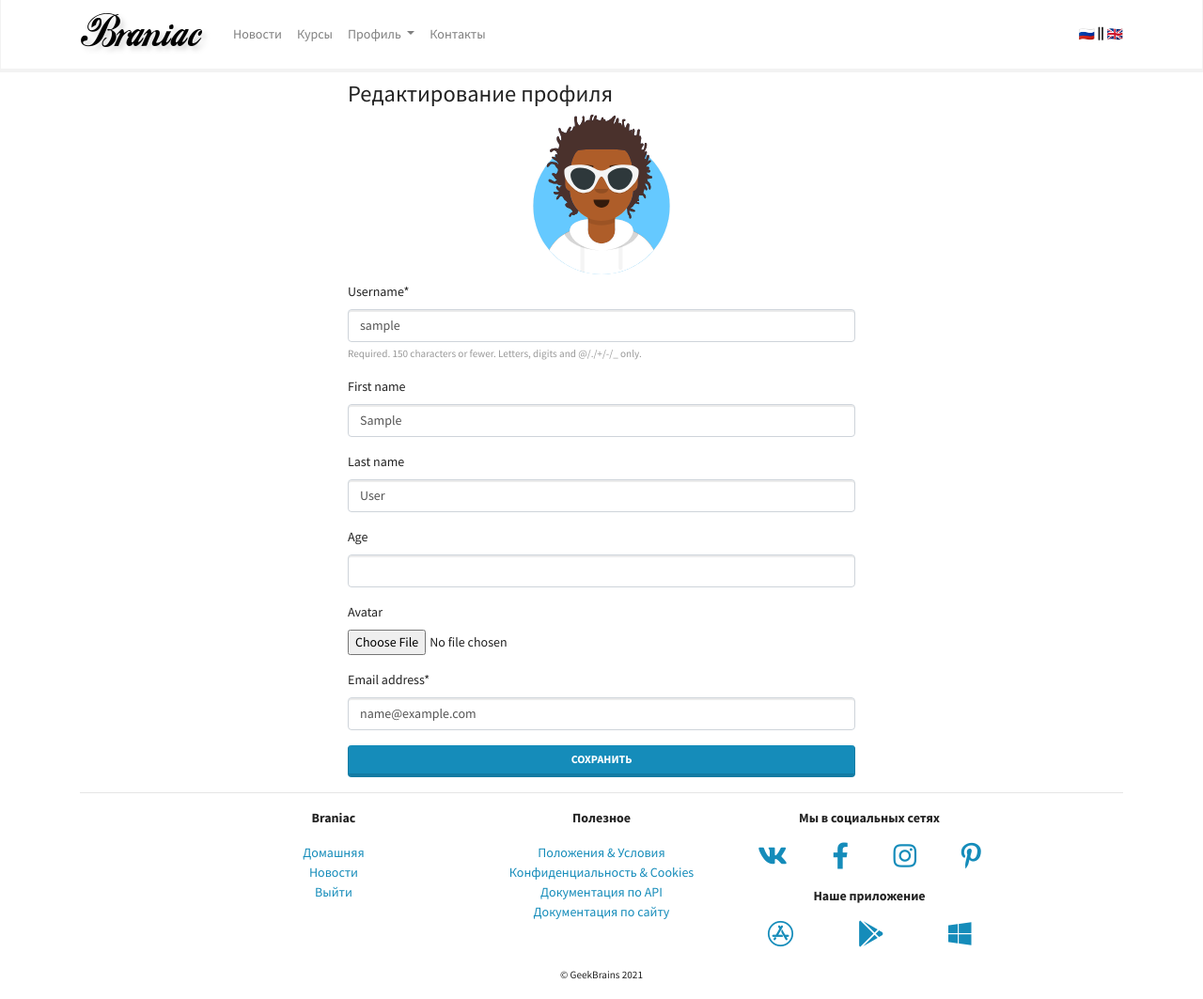
After one commit to VK-Vitaliy/BraniacLMS, a Django app: page /authapp/profile_edit/ in a window 1280 px wide. The commit adds this page. Shown: the whole page at 94% size. Run offline with Django 3.2, Linux system fonts and the light colour scheme; the visitor is signed in with stand-in values (Sample User, id 1); some libraries are stand-ins or nearby versions.

Commit message:
edit profile

```diff
--- a/authapp/templates/registration/login.html
+++ b/authapp/templates/registration/login.html
@@ -60,7 +60,7 @@
         <p>
           <div class="btn-group btn-block" role="group">
             <a class="btn btn-primary" href="#" role="button"><i class="fab fa-vk"></i></a>
-            <a class="btn btn-primary" href="{% url 'social:begin' 'github' %}" role="button"><i
+            <a class="btn btn-primary" href="#" role="button"><i
               class="fab fa-github"></i></a>
             <a class="btn btn-primary" href="#" role="button"><i class="fab fa-facebook"></i></a>
           </div>
--- /dev/null
+++ b/authapp/templates/registration/profile_edit.html
@@ -0,0 +1,74 @@
+{% extends 'base.html' %}
+
+{% block content %}
+  <div class="row justify-content-center my-2">
+    <div class="col-lg-6">
+      <h3>Редактирование профиля</h3>
+
+      <div class="row justify-content-center">
+        <div class="col-sm-7 col-md-5 col-lg-4">
+          {% if user.avatar %}
+            <img src="{{ user.avatar.url }}" alt="" width="100%">
+          {% else %}
+            <img src="{{ MEDIA_URL }}avatar_default.svg" alt="" width="100%">
+          {% endif %}
+        </div>
+      </div>
+
+      <form method="post" class="mt-2" enctype="multipart/form-data">
+        {% csrf_token %}
+        <div id="div_id_username" class="form-group"> <label for="id_username"
+          class=" requiredField">
+          Username<span class="asteriskField">*</span> </label>
+          <div class=""> <input type="text" name="username" maxlength="150"
+            class="textinput textInput form-control" required id="id_username"
+            value="{{ user.username }}"> <small id="hint_id_username"
+              class="form-text text-muted">Required. 150 characters or fewer.
+              Letters, digits and @/./+/-/_ only.</small> </div>
+        </div>
+        <div id="div_id_first_name" class="form-group"> <label for="id_first_name"
+          class="">
+          First name
+        </label>
+          <div class=""> <input type="text" name="first_name" maxlength="150"
+            class="textinput textInput form-control" id="id_first_name"
+            value="{{ user.first_name }}"> </div>
+        </div>
+        <div id="div_id_last_name" class="form-group"> <label for="id_last_name"
+          class="">
+          Last name
+        </label>
+          <div class=""> <input type="text" name="last_name" maxlength="150"
+            class="textinput textInput form-control" id="id_last_name"
+            value="{{ user.last_name }}"> </div>
+        </div>
+        <div id="div_id_age" class="form-group"> <label for="id_age" class="">
+          Age
+        </label>
+          <div class=""> <input type="number" name="age" min="0"
+            class="numberinput form-control" id="id_age" value="{{ user.age }}">
+          </div>
+        </div>
+        <div id="div_id_avatar" class="form-group"> <label for="id_avatar"
+          class="">
+          Avatar
+        </label>
+          <div class=""> <input type="file" name="avatar" accept="image/*"
+            class="clearablefileinput form-control-file" id="id_avatar"> </div>
+        </div>
+        <div id="div_id_email" class="form-group"> <label for="id_email"
+          class=" requiredField">
+          Email address<span class="asteriskField">*</span> </label>
+          <div class=""> <input type="text" name="email" maxlength="256"
+            class="textinput textInput form-control" required="" id="id_email"
+            value="{{ user.email }}">
+          </div>
+        </div>
+
+        <button type=" submit"
+          class="btn btn-primary btn-block">Сохранить</button>
+      </form>
+    </div>
+  </div>
+
+{% endblock content %}
--- /dev/null
+++ b/authapp/urls.py
@@ -0,0 +1,13 @@
+from django.urls import path
+
+from authapp import views
+from authapp.apps import AuthappConfig
+
+app_name = AuthappConfig.name
+
+urlpatterns = [
+    path("login/", views.CustomLoginView.as_view(), name="login"),
+    path("logout/", views.CustomLogoutView.as_view(), name="logout"),
+    path("register/", views.RegisterView.as_view(), name="register"),
+    path("profile_edit/", views.ProfileEditView.as_view(), name="profile_edit"),
+]
--- a/config/urls.py
+++ b/config/urls.py
@@ -8,6 +8,7 @@ urlpatterns = [
     path("admin/", admin.site.urls),
     path("", RedirectView.as_view(url="mainapp/")),
     path("mainapp/", include("mainapp.urls", namespace="mainapp")),
+    path("authapp/", include("authapp.urls", namespace="authapp")),
 ]
 
 if settings.DEBUG:
--- a/mainapp/urls.py
+++ b/mainapp/urls.py
@@ -17,5 +17,4 @@ urlpatterns = [
     ),
     path("contacts/", views.ContactsPageView.as_view(), name="contacts"),
     path("doc_site/", views.DocSitePageView.as_view(), name="doc_site"),
-    path("login/", views.LoginPageView.as_view(), name="login"),
 ]
--- a/mainapp/views.py
+++ b/mainapp/views.py
@@ -54,7 +54,3 @@ class ContactsPageView(TemplateView):
 
 class DocSitePageView(TemplateView):
     template_name = "mainapp/doc_site.html"
-
-
-class LoginPageView(TemplateView):
-    template_name = "mainapp/login.html"
--- a/templates/base.html
+++ b/templates/base.html
@@ -1,4 +1,4 @@
-% load static %}
+{% load static %}
 
 <!doctype html>
 <html lang="ru">
--- a/templates/includes/main_menu.html
+++ b/templates/includes/main_menu.html
@@ -5,39 +5,57 @@
     <a class="navbar-brand" href="{% url 'mainapp:main_page' %}">
       <img src="{% static 'img/logo.png' %}" alt="">
     </a>
-    <button class="navbar-toggler" type="button" data-toggle="collapse" data-target="#navbarSupportedContent"
-      aria-controls="navbarSupportedContent" aria-expanded="false" aria-label="Toggle navigation">
+    <button class="navbar-toggler" type="button" data-toggle="collapse"
+      data-target="#navbarSupportedContent"
+      aria-controls="navbarSupportedContent" aria-expanded="false"
+      aria-label="Toggle navigation">
       <span class="navbar-toggler-icon"></span>
     </button>
 
     <div class="collapse navbar-collapse" id="navbarSupportedContent">
       <ul class="navbar-nav mr-auto">
-        <li class="nav-item {% if request.resolver_match.view_name == 'mainapp:news' %}active{% endif %}">
+        <li
+          class="nav-item {% if request.resolver_match.view_name == 'mainapp:news' %}active{% endif %}">
           <a class="nav-link" href="{% url 'mainapp:news' %}">Новости</a>
         </li>
-        <li class="nav-item {% if request.resolver_match.view_name == 'mainapp:courses' %}active{% endif %}">
+        <li
+          class="nav-item {% if request.resolver_match.view_name == 'mainapp:courses' %}active{% endif %}">
           <a class="nav-link" href="{% url 'mainapp:courses' %}">Курсы</a>
         </li>
+        {% if user.is_authenticated %}
           <li class="nav-item dropdown">
-          <a class="nav-link dropdown-toggle" href="#" id="ddProfile" role="button" data-toggle="dropdown"
-            aria-haspopup="true" aria-expanded="false">
+            <a class="nav-link dropdown-toggle" href="#" id="ddProfile"
+              role="button" data-toggle="dropdown" aria-haspopup="true"
+              aria-expanded="false">
               Профиль
             </a>
             <div class="dropdown-menu" aria-labelledby="ddProfile">
-            <a class="dropdown-item" href="#">Редактировать профиль</a>
+              <a class="dropdown-item"
+                href="{% url 'authapp:profile_edit' %}">Редактировать
+                профиль</a>
               <a class="dropdown-item" href="#">Мои курсы</a>
               <div class="dropdown-divider"></div>
               <a class="dropdown-item" href="#">Модерация</a>
-            <a class="dropdown-item" href="#">Административный раздел</a>
+              {% if user.is_superuser %}
+                <a class="dropdown-item" href="#">Административный
+                  раздел</a>
+              {% endif %}
               <div class="dropdown-divider"></div>
-            <a class="dropdown-item" href="#">Выход</a>
+              <a class="dropdown-item" href="{% url 'authapp:logout' %}">Выход</a>
             </div>
           </li>
-        <li class="nav-item {% if request.resolver_match.view_name == 'mainapp:contacts' %}active{% endif %}">
+        {% else %}
+          <li class="nav-item">
+            <a class="nav-link" href="{% url 'authapp:login' %}">Вход</a>
+          </li>
+        {% endif %}
+        <li
+          class="nav-item {% if request.resolver_match.view_name == 'mainapp:contacts' %}active{% endif %}">
           <a class="nav-link" href="{% url 'mainapp:contacts' %}">Контакты</a>
         </li>
       </ul>
-      <span><a href="#">🇷🇺</a> <i class="fas fa-grip-lines-vertical"></i> <a href="#">🇬🇧</a></span>
+      <span><a href="#">🇷🇺</a> <i class="fas fa-grip-lines-vertical"></i> <a
+        href="#">🇬🇧</a></span>
     </div>
   </div>
 </nav>
```
Also changed, not shown: media/avatar_default.svg (added), 1 other file. Lines whose indentation alone changed are shown as unchanged.
